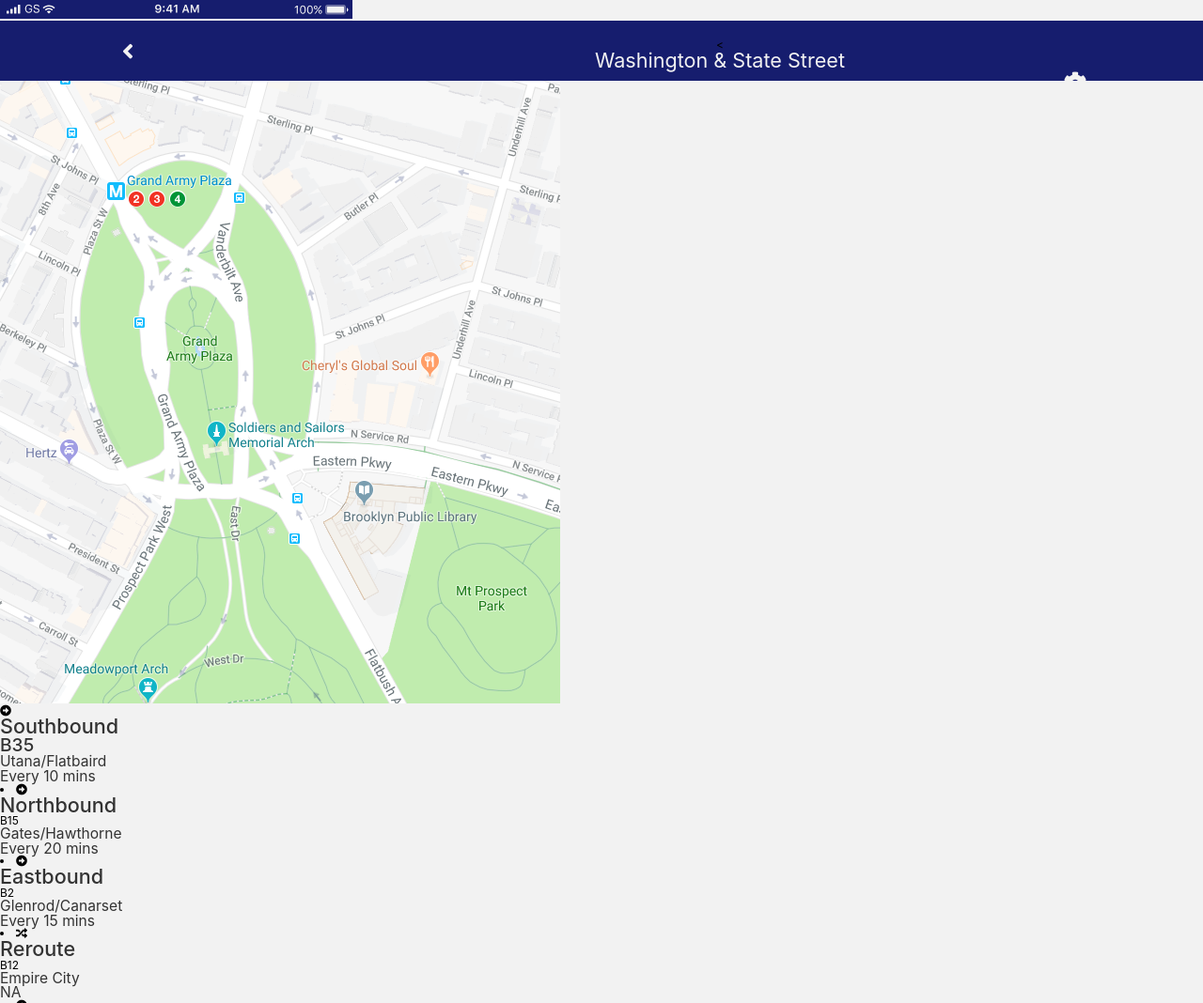
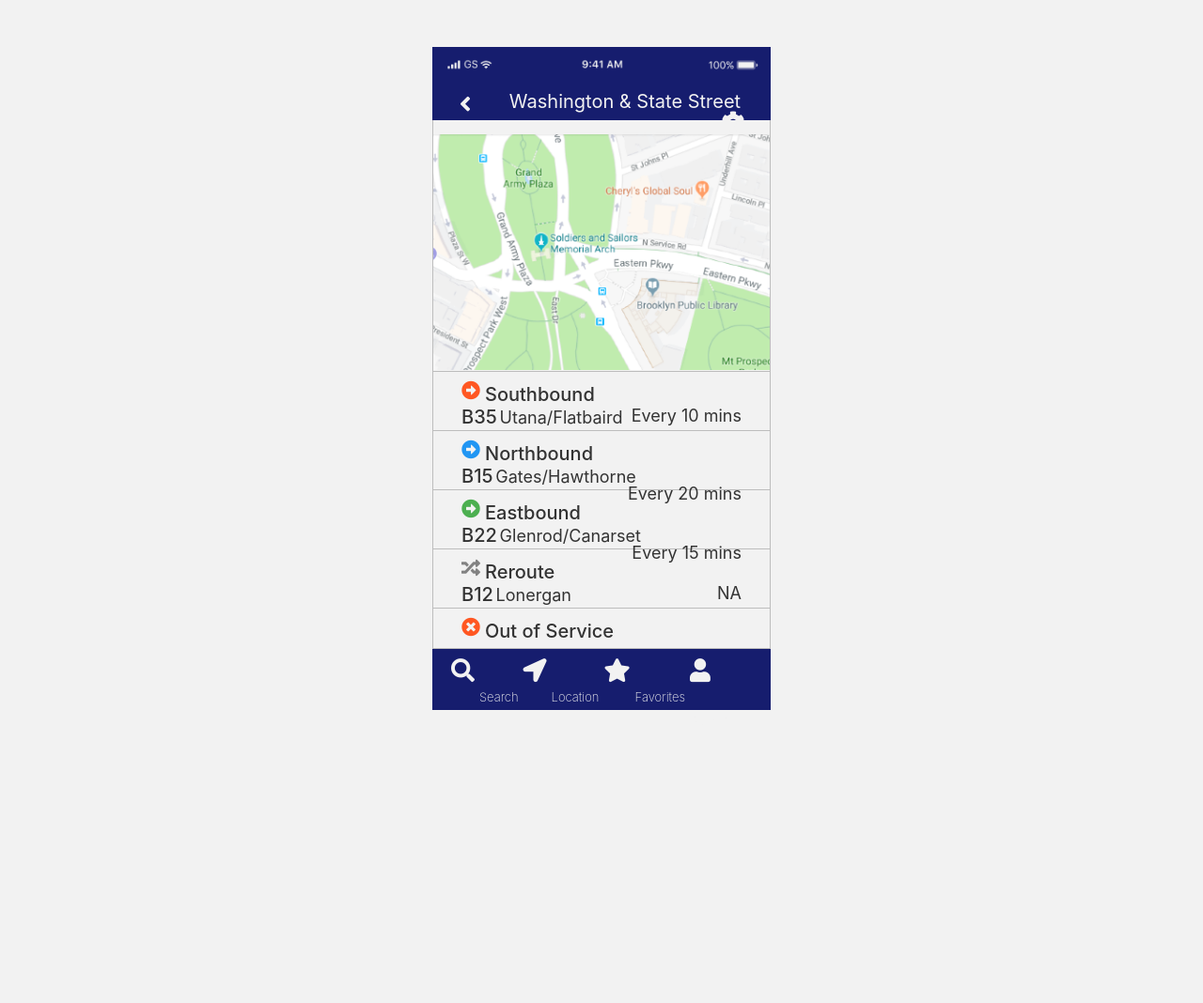
Before and after one commit to codegician/busybus_app, a plain HTML site: page index.html in a window 1280 px wide. Shown: the top 1068 px of the page at 94% size. After the commit the page ends 800 px from the top, so only its background shows below. Drawn offline with Linux system fonts and the light colour scheme.

Commit message:
Add updated html/css file

```diff
--- a/css/style.css
+++ b/css/style.css
@@ -1,63 +1,187 @@
+/*background stying*/
 *, *:before, *:after {
   box-sizing: border-box;
+}
+
+html{
+  font-size: 10px;
+  overflow-y: hidden;
 }
 
 body {
   background-color: #F2F2F2;
   font-family: 'SF Pro Display', sans-serif;
-  font-size: 12px;
-  display: block;
+  height: 500px;
+  margin: auto;
+  margin-top: 50px;
+  width: 360px;
 }
 
+/* font styling */
 h1 {
   color: #F2F2F2;
-  font-size: 1.8em
+  font-size: 2em
 }
 .bus-list h1 {
   color: #333333;
   font-weight: 500;
+  line-height: 1.4em;
 }
 
-h2 {
-  color: #333333;;
-  font-size: 1.6em;
+.bus-number {
+  color: #333333;
+  display: inline;
+  font-size: 2em;
   font-weight: 500;
+  width: 15%
 }
-h3 {
-  color: #333333;;
-  font-size: 1.3em;
+.bus-station {
+  color: #333333;
+  display: inline;
+  font-weight:400;
+  font-size: 1.8em;
+  width: 15%;
 }
 
-img {
-  max-width: 100%;
-  height: auto;
+.frequency {
+  color: #333333;
+  font-size: 1.8em;
+  float: right;
 }
 
-.header {
+/* header */
+
+.android {
   background-color: #161D6E;
-  width: 100%
   margin: 0 auto;
-  padding: 20px 10px 10px 10px;
+  padding: 10px ;
   text-align: center;
+}
+
+.status-bar {
+  display: block;
+  padding-bottom: 20px;
 }
 
 .fa-angle-left {
   float: left;
-  width: 20%;
+  display: inline;
+  width: 50px;
+}
+
+.address {
+  display: inline;
 }
 
 .fa-cog {
   float: right;
-  width: 20%
+  display: inline;
+  width: 60px;
+}
+/* map image */
+img {
+  max-width: 100%;
+  margin: 0 auto;
 }
 
+.map {
+  border-bottom: 1px solid #BDBDBD;
+  border-left: 1px solid #BDBDBD;
+  border-right: 1px solid #BDBDBD;
+}
+
+/* bus schedule */
+
 .bus-list {
-  width: 100%;
+  background-color: #F2F2F2;
+  border-left: 1px solid #BDBDBD;
+  border-right:1px solid #BDBDBD;
+  margin: 0 auto;
+  max-width: 100%;
+}
+
+.south, .north, .east, .reroute, .no-service {
+  border-bottom: 1px solid #BDBDBD;
+  padding: 10px 30px 4px 30px;
+}
+
+
+/* Southbound */
+
+.south .fa-arrow-alt-circle-right {
+   color: #FF5722;
+   font-size: 20px;
+   float: left;
+   width: 25px;
+ }
+
+ /* Northbound */
+
+.north .fa-arrow-alt-circle-right {
+  color: #2196F3;
+  font-size: 20px;
+  float: left;
+  width: 25px;
+}
+
+  /* Eastbound */
+
+.east .fa-arrow-alt-circle-right {
+  color: #4CAF50;
+  font-size: 20px;
+  float: left;
+  width: 25px;
+}
+
+/* Reroute */
+
+.reroute .fa-random {
+  color: #828282;
+  font-size: 20px;
+  float: left;
+  width: 25px;
+}
+
+/* no service */
+
+.no-service .fa-times-circle {
+  color: #FF5722;
+  font-size: 20px;
+  float: left;
+  width: 25px;
+}
+
+/* Bottom navigation */
+.bottom-nav-bar {
+background-color: #161D6E;
+color: #F2F2F2;
+padding: 10px 20px 4px 20px;
+width: 100%;
+height: 65px;
+}
+
+.fa-search, .fa-location-arrow, .fa-star, .fa-user {
+  float: left;
+  padding-right: 5px;
+  /*background-color: orange;*/
 
 }
-/* Icon styling*/
-.fa-angle-left , .fa-cog {
-  font-size:25px;
-  color:#F2F2F2;
+
+.nav {
+  /*background-color: red;*/
+  display: inline;
+  float: left;
+  font-size: 1.3em;
+  font-weight: 200;
+  margin-right: 5px;
+  padding-top: 35px;
+
 
 }
+
+/* Icon styling*/
+.fa-angle-left , .fa-cog , .fa-search, .fa-location-arrow, .fa-star, .fa-user {
+  color: #F2F2F2;
+  font-size: 25px;
+
+}
--- a/index.html
+++ b/index.html
@@ -2,66 +2,82 @@
 <html>
   <head>
     <meta charset="utf-8">
-    <title>BusyBus</title>
+    <title>BusyBus App</title>
+    <link rel="stylesheet" type="text/css" href="css/reset.css">
+    <link href="css/style.css" type="text/css" rel="stylesheet"/>
     <link rel="stylesheet" href="https://use.fontawesome.com/releases/v5.0.8/css/solid.css"
     integrity="sha384-v2Tw72dyUXeU3y4aM2Y0tBJQkGfplr39mxZqlTBDUZAb9BGoC40+rdFCG0m10lXk" crossorigin="anonymous">
     <link rel="stylesheet" href="https://use.fontawesome.com/releases/v5.0.8/css/fontawesome.css"
     integrity="sha384-q3jl8XQu1OpdLgGFvNRnPdj5VIlCvgsDQTQB6owSOHWlAurxul7f+JpUOVdAiJ5P" crossorigin="anonymous">
-    <link rel="stylesheet" type="text/css" href="css/reset.css">
-    <link href="css/style.css" type="text/css" rel="stylesheet"/>
   </head>
   <body>
-    <div class="status-bar">
-      <img src="images/status_bar.png" alt="Android status bar">
+    <!--status bar, navigation-->
+  <section class="android">
+    <header>
+      <img src="images/status_bar.png" alt="status bar" class="status-bar">
+      <i class="fa fa-angle-left"></i>
+      <h1 class="address"> Washington & State Street</h1>
+      <i class="fa fa-cog"></i>
+    </header>
+    <!--map -->
+  </section>
+    <div class="map">
+      <img src="images/map2.png" alt="Google Map">
     </div>
-    <div class="header">
-      <i class="fa fa-angle-left"></i><
-      <h1>Washington & State Street</h1>
-      <i class="fa fa-cog"></i>
-    </div>
-    <div class="map">
-      <img src="images/map.png" alt="Google Map">
-    </div>
+    <!-- bus schedule -->
     <section class="bus-list">
       <ul class="south">
         <li><i class="fa fa-arrow-alt-circle-right"></i></li>
         <li><h1>Southbound</h1></li>
+        <li>
+          <span class="bus-number">B35</span>
+          <span class="bus-station"> Utana/Flatbaird</span>
+          <span class="frequency"> Every 10 mins</span>
+        </li>
       </ul>
-      <ul class="b35">
-        <li><h2>B35</h2></li>
-        <li><h3>Utana/Flatbaird</h3></li>
-        <li><h3>Every 10 mins</h3></li>
+      <ul class="north">
+        <li><i class="fa fa-arrow-alt-circle-right"></i></li>
+        <h1>Northbound</h1></li>
+        <li>
+          <span class="bus-number">B15</span>
+          <span class="bus-station"> Gates/Hawthorne</span>
+          <span class="frequency"> Every 20 mins</span>
+        </li>
       </ul>
-        <li><i class="fa fa-arrow-alt-circle-right"> </i>
-        <h1>Northbound</h1></li>
-      <ul>
-        <li class="bus-number-2"> B15</li>
-        <li><h3>Gates/Hawthorne</h3></li>
-        <li><h3>Every 20 mins</h3></li>
+      <ul class="east">
+        <li><i class="fa fa-arrow-alt-circle-right"></i><h1>Eastbound</h1></li>
+        <li>
+          <span class="bus-number">B22</span>
+          <span class="bus-station"> Glenrod/Canarset</span>
+          <span class="frequency"> Every 15 mins</span>
+        </li>
       </ul>
-        <li><i class="fa fa-arrow-alt-circle-right"></i><h1>Eastbound</h1></li>
-      <ul>
-        <li class="bus-number-3"> B2</li>
-        <li><h3>Glenrod/Canarset</h3></li>
-        <li><h3>Every 15 mins</h3></li>
+      <ul class="reroute">
+        <li><i class="fas fa-random"></i><h1>Reroute</h1></li>
+        <li>
+          <span class="bus-number">B12</span>
+          <span class="bus-station"> Lonergan</span>
+          <span class="frequency"> NA</span>
+        </li>
       </ul>
-        <li><i class="fas fa-random"></i><h1>Reroute</h1></li>
-      <ul>
-        <li class="bus-number-4">B12</li>
-        <li><h3>Empire City</h3></li>
-        <li><h3>NA</h3></li>
-      </ul>
-        <li><i class="fa fa-arrow-alt-circle-right"></i><h1>Out of Service</h1></li>
-      <ul>
-        <li><h3>Resumes at 12:00pm</h3></li>
+      <ul class="no-service">
+        <li><i class="fas fa-times-circle"></i><h1>Out of Service</h1></li>
+        <li>
+        <!--<span class="frequency">Resumes at 12:00pm</span>-->
+      </li>
       </ul>
     </section>
+    <!-- Bottom Navigation Bar -->
     <section class="bottom-nav-bar">
         <ul>
-          <li><i class="fas fa-search"></i> Search</li>
-          <li><i class="fas fa-location-arrow"></i> Location</li>
-          <li><i class="fas fa-star"></i> Favorites</li>
-          <li><i class="fas fa-user"></i> Sign In</li>
+          <li><i class="fas fa-search"></i></li>
+          <li><span class="nav">Search</span></li>
+          <li><i class="fas fa-location-arrow"></i></li>
+          <li><span class="nav"> Location</span></li>
+          <li><i class="fas fa-star"></i></li>
+          <li> <span class="nav">Favorites</span></li>
+          <li><i class="fas fa-user"></i></li>
+          <li><span class="nav"> Sign In</span></li>
         </ul>
     </section>
   </body>
```
